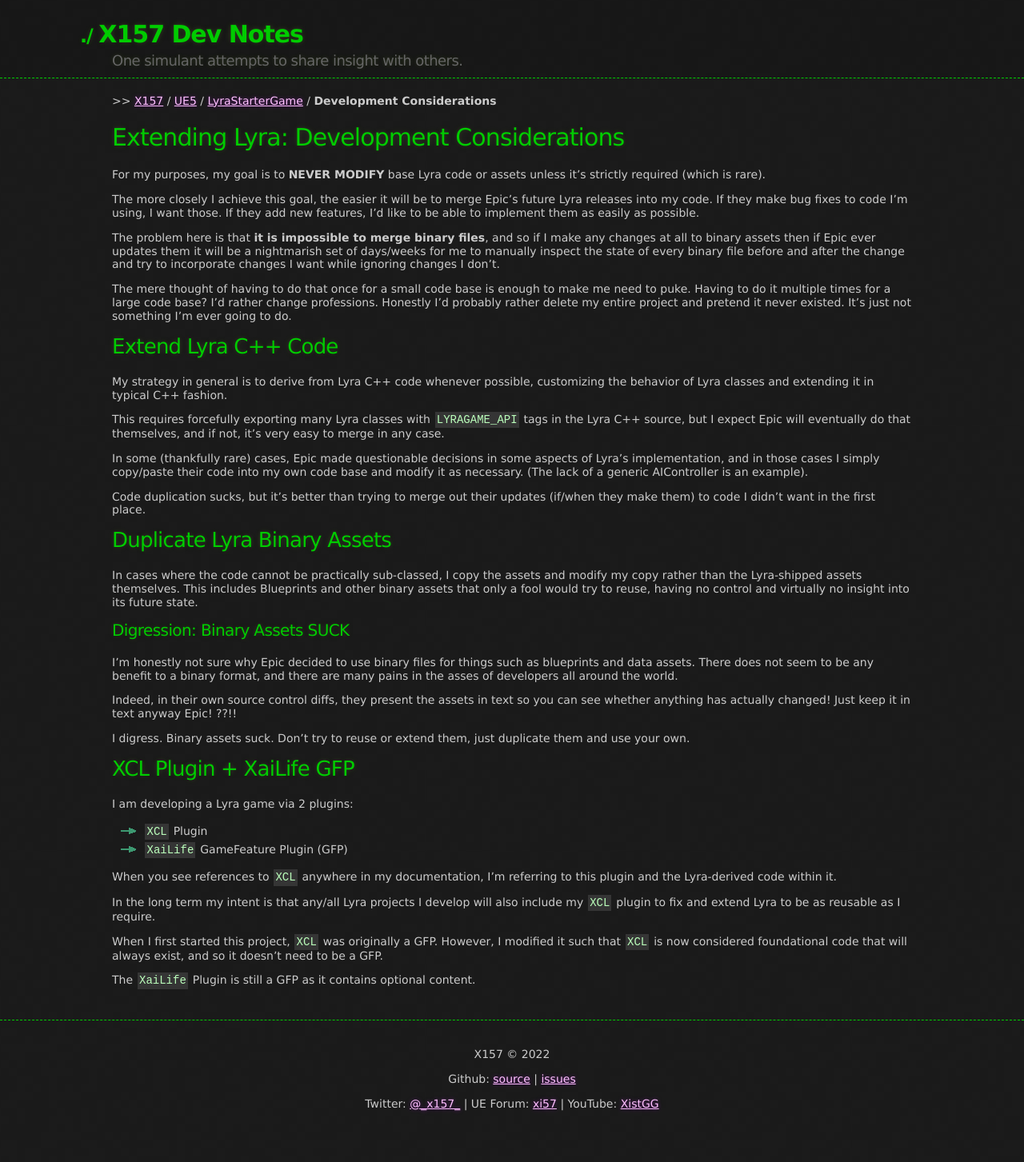
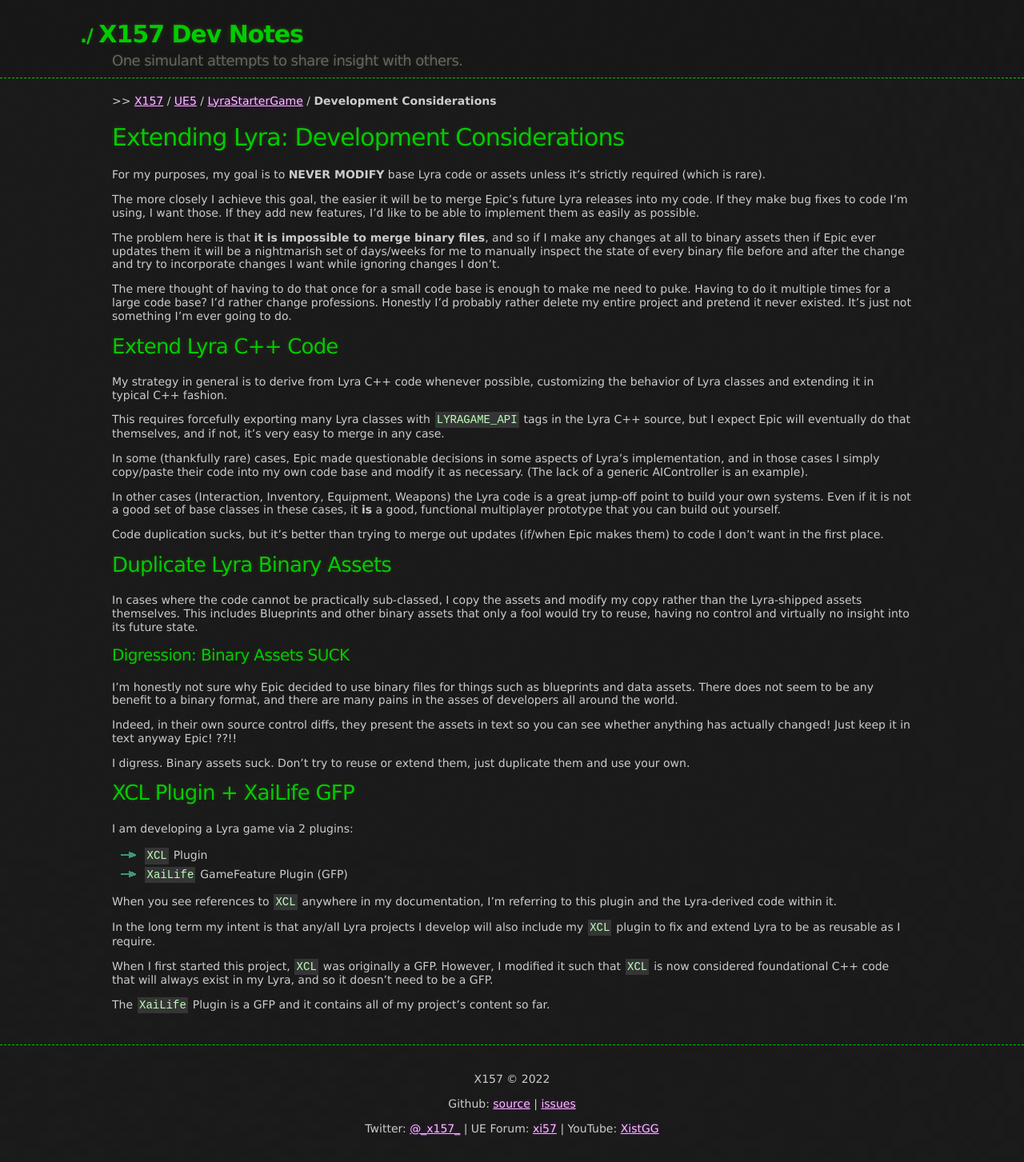
Before and after one commit to x157/x157.github.io, a Jekyll site: the page built from UE5/LyraStarterGame/Development-Considerations.md, in a window 1280 px wide. Shown: the whole page at 80% size. Built offline with Jekyll 4.4.1, drawn with Linux system fonts in a browser that asks for light colours; before the commit the page ends 1423 px from its top, so only the background shows below that.

Commit message:
Update dev considerations

```diff
--- a/UE5/LyraStarterGame/Development-Considerations.md
+++ b/UE5/LyraStarterGame/Development-Considerations.md
@@ -48,8 +48,13 @@
 their code into my own code base and modify it as necessary. (The lack of
 a generic AIController is an example).
 
-Code duplication sucks, but it's better than trying to merge out their
-updates (if/when they make them) to code I didn't want in the first place.
+In other cases (Interaction, Inventory, Equipment, Weapons) the Lyra code
+is a great jump-off point to build your own systems.  Even if it is not a good
+set of base classes in these cases, it **is** a good, functional multiplayer prototype
+that you can build out yourself.
+
+Code duplication sucks, but it's better than trying to merge out
+updates (if/when Epic makes them) to code I don't want in the first place.
 
 
 ## Duplicate Lyra Binary Assets
@@ -89,7 +94,7 @@
 as I require.
 
 When I first started this project, `XCL` was originally a GFP.  However, I modified
-it such that `XCL` is now considered foundational code that will always exist,
-and so it doesn't need to be a GFP.
+it such that `XCL` is now considered foundational C++ code that will always exist
+in my Lyra, and so it doesn't need to be a GFP.
 
-The `XaiLife` Plugin is still a GFP as it contains optional content.
+The `XaiLife` Plugin is a GFP and it contains all of my project's content so far.
```
